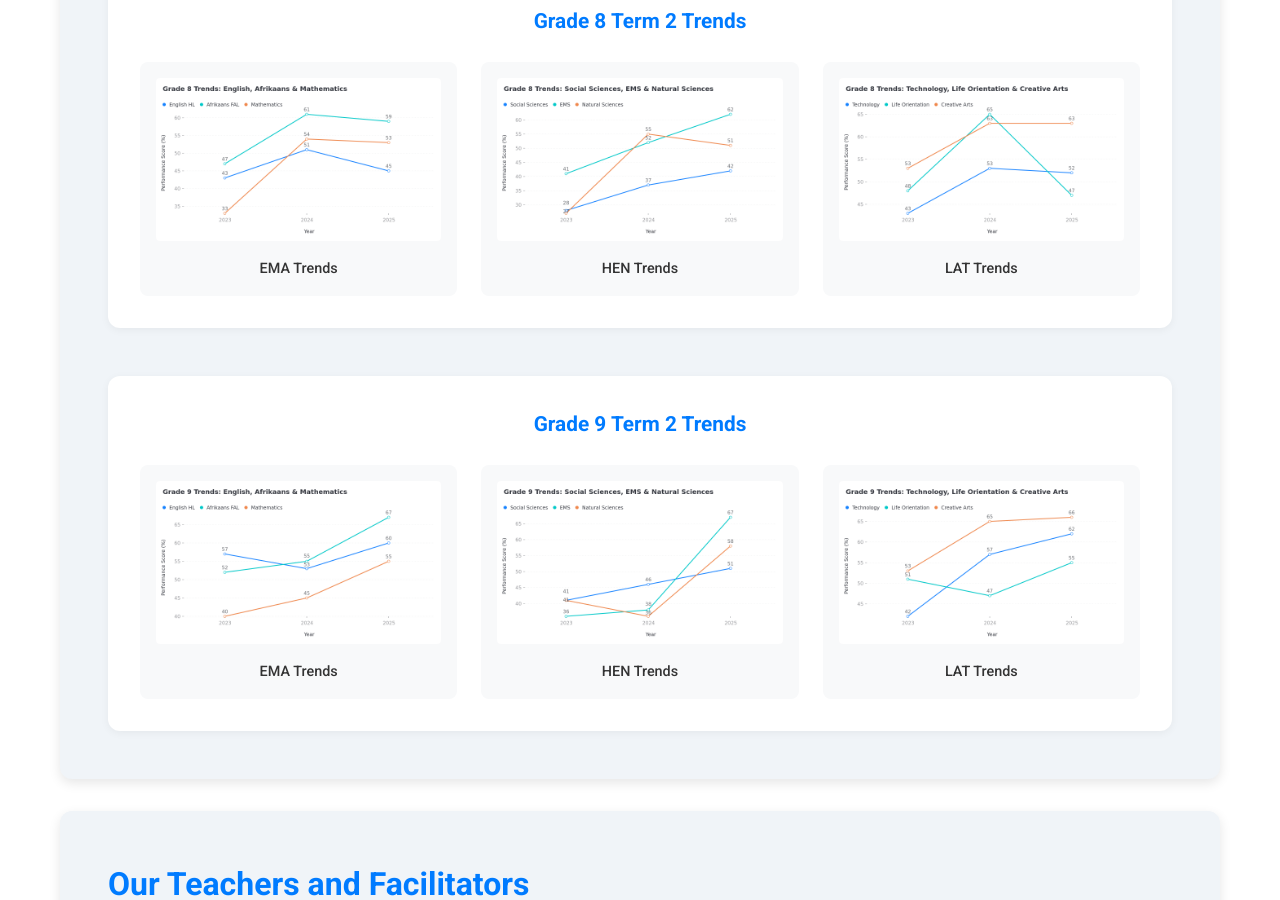
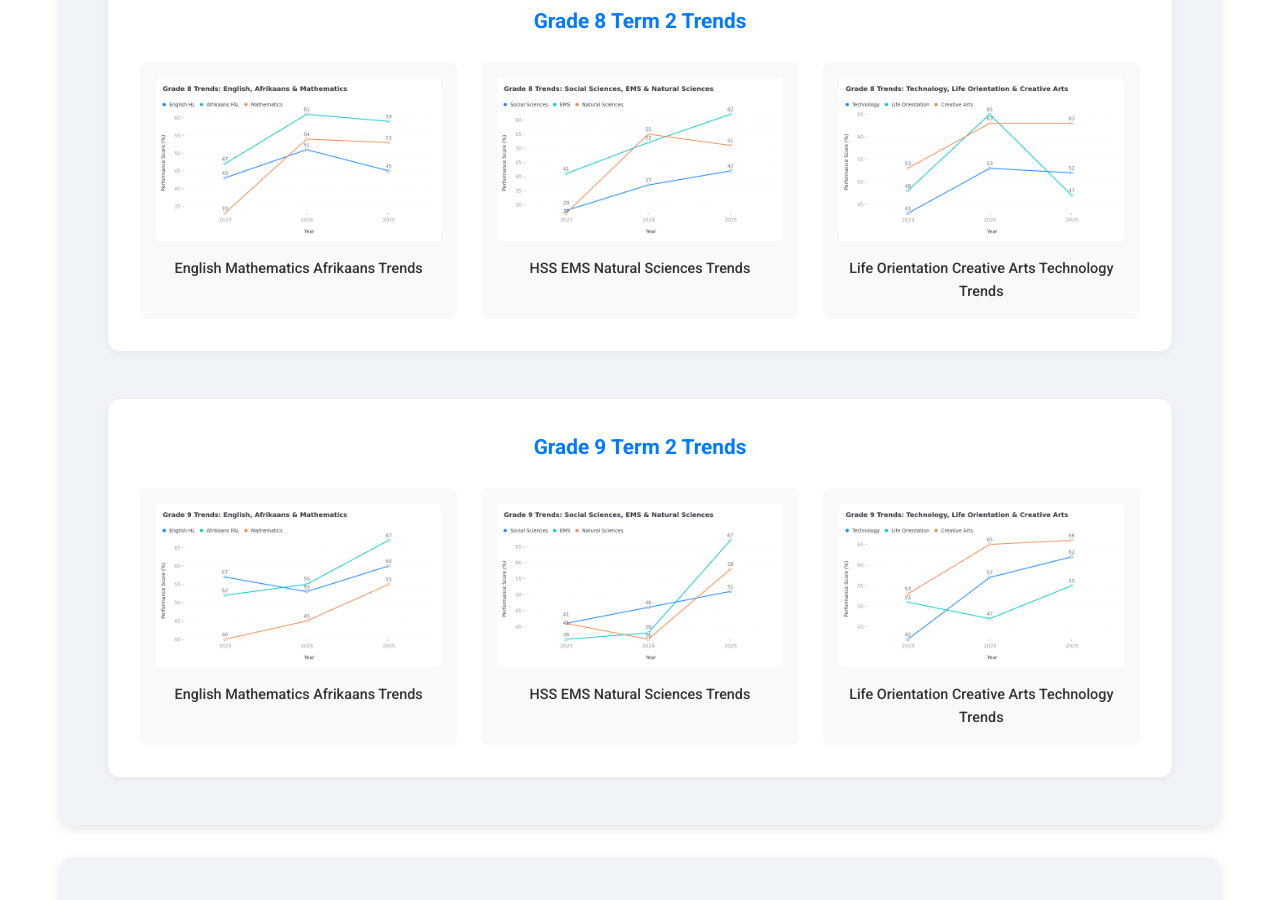
Before and after one commit to SEANCODING123/MandE-APEX-2025, a Jekyll site: the page built from index.md, in a window 1280 px wide and 900 px high, scrolled down 3203 px. Built offline with Jekyll 4.4.1, drawn with Linux system fonts in a browser that asks for light colours.

Commit message:
Update index.md

```diff
--- a/index.md
+++ b/index.md
@@ -129,15 +129,15 @@ description: "Apex Education Monitoring & Evaluation Report 2025 - End of Term 2
                 <div class="trend-graphs">
                     <div class="trend-item">
                         <img src="{{ '/assets/images/trends/Grade 8 Term 2 Trends EMA.jpeg' | relative_url }}" alt="Grade 8 EMA Trends" class="trend-graph">
-                        <p class="trend-caption">EMA Trends</p>
+                        <p class="trend-caption">English Mathematics Afrikaans Trends</p>
                     </div>
                     <div class="trend-item">
                         <img src="{{ '/assets/images/trends/Grade 8 Term 2 Trends HEN.jpeg' | relative_url }}" alt="Grade 8 HEN Trends" class="trend-graph">
-                        <p class="trend-caption">HEN Trends</p>
+                        <p class="trend-caption">HSS EMS Natural Sciences Trends</p>
                     </div>
                     <div class="trend-item">
                         <img src="{{ '/assets/images/trends/Grade 8 Term 2 Trends LAT.jpeg' | relative_url }}" alt="Grade 8 LAT Trends" class="trend-graph">
-                        <p class="trend-caption">LAT Trends</p>
+                        <p class="trend-caption">Life Orientation Creative Arts Technology Trends</p>
                     </div>
                 </div>
             </div>
@@ -147,15 +147,15 @@ description: "Apex Education Monitoring & Evaluation Report 2025 - End of Term 2
                 <div class="trend-graphs">
                     <div class="trend-item">
                         <img src="{{ '/assets/images/trends/Grade 9 Term 2 Trends EMA.jpeg' | relative_url }}" alt="Grade 9 EMA Trends" class="trend-graph">
-                        <p class="trend-caption">EMA Trends</p>
+                        <p class="trend-caption">English Mathematics Afrikaans Trends</p>
                     </div>
                     <div class="trend-item">
                         <img src="{{ '/assets/images/trends/Grade 9 Term 2 Trends HEN.jpeg' | relative_url }}" alt="Grade 9 HEN Trends" class="trend-graph">
-                        <p class="trend-caption">HEN Trends</p>
+                        <p class="trend-caption">HSS EMS Natural Sciences Trends</p>
                     </div>
                     <div class="trend-item">
                         <img src="{{ '/assets/images/trends/Grade 9 Term 2 Trends LAT.jpeg' | relative_url }}" alt="Grade 9 LAT Trends" class="trend-graph">
-                        <p class="trend-caption">LAT Trends</p>
+                        <p class="trend-caption">Life Orientation Creative Arts Technology Trends</p>
                     </div>
                 </div>
             </div>
```
